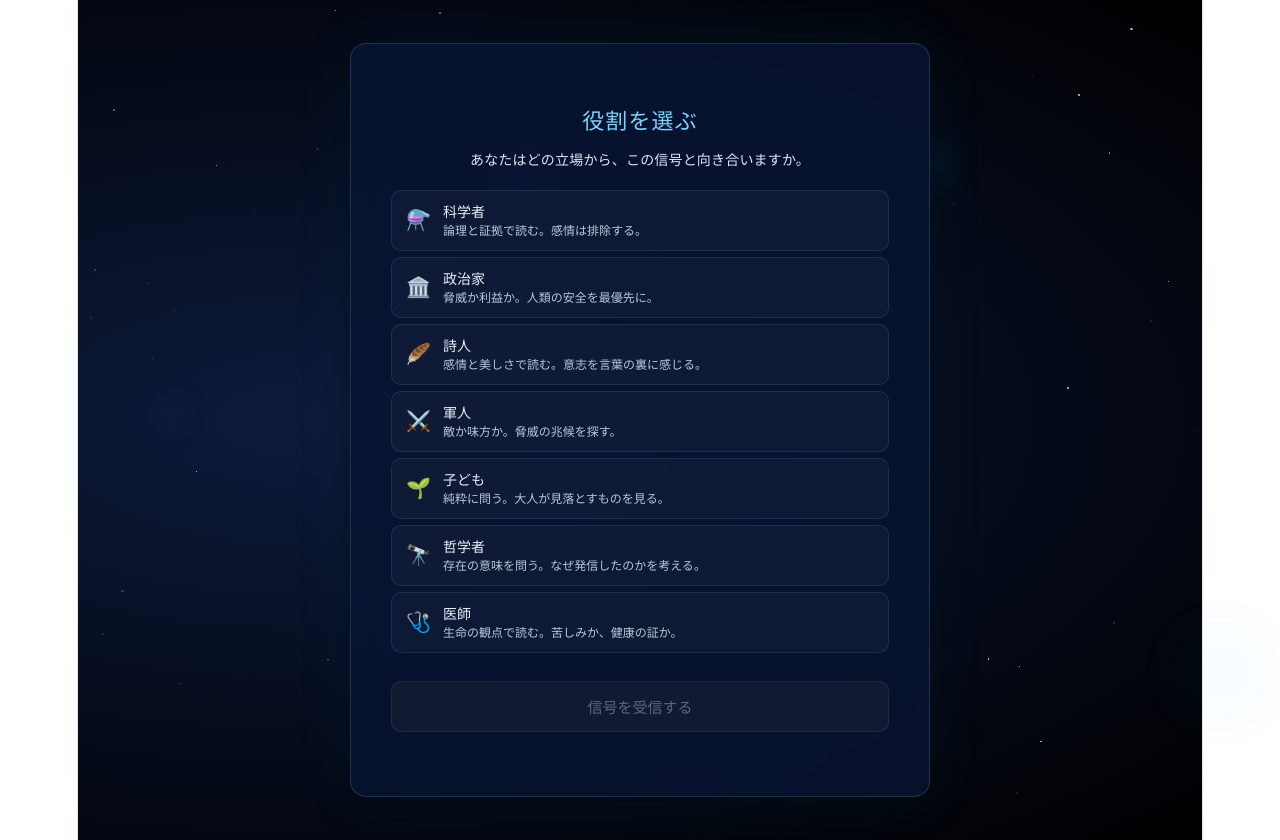
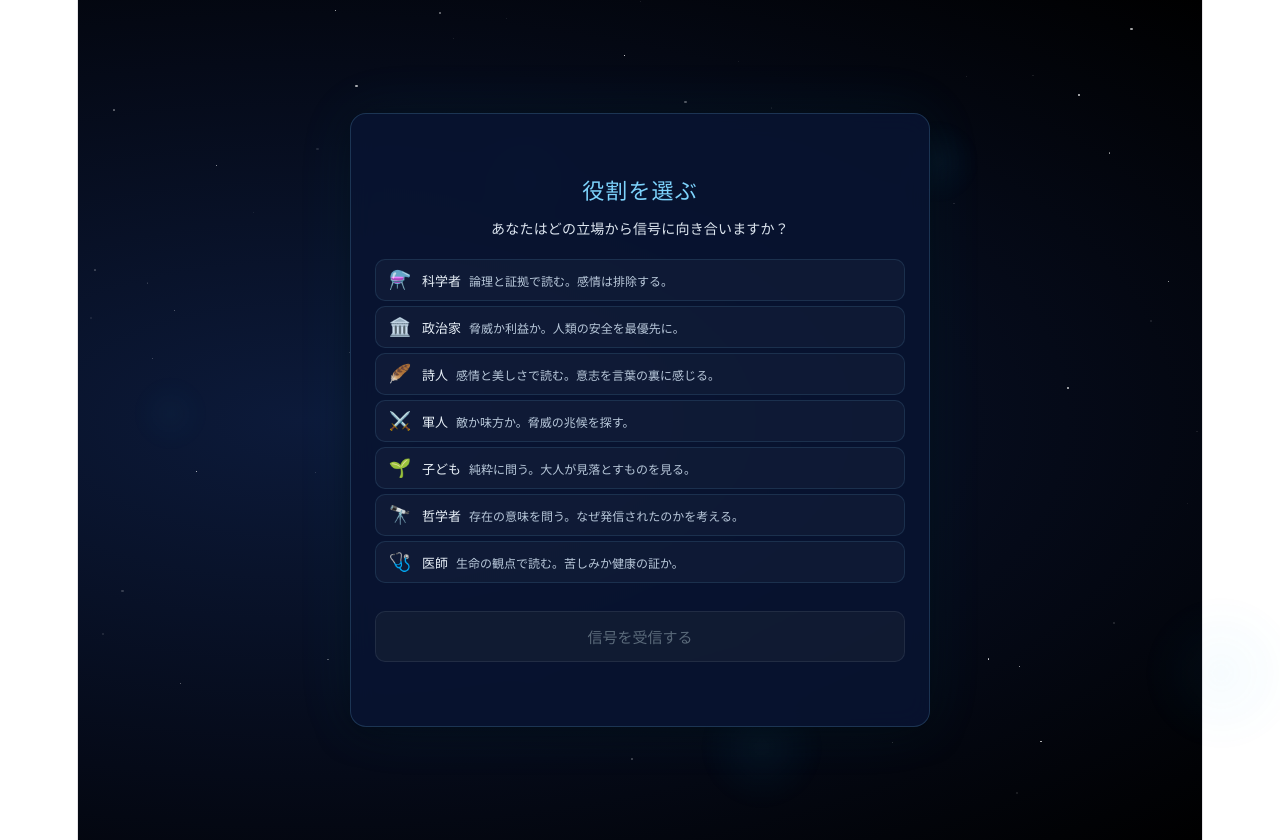
Before and after one commit to frtksk/signal-game, a React (Vite) app: page / in a window 1280 px wide. Both pictures are taken after a click on the button "役割を選ぶ →". Built offline with nearby package versions, Linux system fonts and the light colour scheme.

Commit message:
Update App.jsx

```diff
--- a/src/App.jsx
+++ b/src/App.jsx
@@ -14,13 +14,13 @@ const ALL_DECISIONS = [
 
 // ===== ROLES =====
 const ROLES = [
-  { id:"scientist",  name:"科学者",  icon:"⚗️",  filter:"論理と証拠で読む。感情は排除する。",       allowed:["respond","silence","decode","mimic","warn"],          forbidden:["welcome","ignore","destroy"],      forbiddenReason:"感情的・非論理的な選択は取れない" },
-  { id:"politician", name:"政治家",  icon:"🏛️",  filter:"脅威か利益か。人類の安全を最優先に。",     allowed:["silence","warn","ignore","respond","welcome","destroy"],forbidden:["decode","mimic"],                  forbiddenReason:"意味不明な行動は政治的リスクが高すぎる" },
+  { id:"scientist",  name:"科学者",  icon:"⚗️",  filter:"論理と証拠で読む。感情は排除する。",         allowed:["respond","silence","decode","mimic","warn"],          forbidden:["welcome","ignore","destroy"],      forbiddenReason:"感情的・非論理的な選択は取れない" },
+  { id:"politician", name:"政治家",  icon:"🏛️",  filter:"脅威か利益か。人類の安全を最優先に。",       allowed:["silence","warn","ignore","respond","welcome","destroy"],forbidden:["decode","mimic"],                  forbiddenReason:"意味不明な行動は政治的リスクが高すぎる" },
   { id:"poet",       name:"詩人",    icon:"🪶",   filter:"感情と美しさで読む。意志を言葉の裏に感じる。", allowed:["respond","decode","welcome","silence","mimic"],      forbidden:["destroy","warn","ignore"],         forbiddenReason:"美しい可能性を封じることはできない" },
-  { id:"soldier",    name:"軍人",    icon:"⚔️",   filter:"敵か味方か。脅威の兆候を探す。",           allowed:["silence","warn","destroy","ignore","respond"],         forbidden:["welcome","decode","mimic"],        forbiddenReason:"未確認の脅威に友好的な態度は取れない" },
-  { id:"child",      name:"子ども",  icon:"🌱",   filter:"純粋に問う。大人が見落とすものを見る。",   allowed:["respond","welcome","decode","mimic","ignore"],         forbidden:["destroy","warn","silence"],        forbiddenReason:"怖がって隠したり壊したりするのは嫌だ" },
-  { id:"philosopher",name:"哲学者",  icon:"🔭",   filter:"存在の意味を問う。なぜ発信したのかを考える。", allowed:["decode","silence","respond","ignore","welcome"],     forbidden:["destroy","warn","mimic"],          forbiddenReason:"軽率な行動は存在への冒涜になる" },
-  { id:"doctor",     name:"医師",    icon:"🩺",   filter:"生命の観点で読む。苦しみか、健康の証か。", allowed:["respond","welcome","decode","silence","warn"],         forbidden:["destroy","mimic","ignore"],        forbiddenReason:"生命の可能性を遮断・無視することはできない" },
+  { id:"soldier",    name:"軍人",    icon:"⚔️",   filter:"敵か味方か。脅威の兆候を探す。",             allowed:["silence","warn","destroy","ignore","respond"],         forbidden:["welcome","decode","mimic"],        forbiddenReason:"未確認の脅威に友好的な態度は取れない" },
+  { id:"child",      name:"子ども",  icon:"🌱",   filter:"純粋に問う。大人が見落とすものを見る。",     allowed:["respond","welcome","decode","mimic","ignore"],         forbidden:["destroy","warn","silence"],        forbiddenReason:"怖がって隠したり壊したりするのは嫌だ" },
+  { id:"philosopher",name:"哲学者",  icon:"🔭",   filter:"存在の意味を問う。なぜ発信されたのかを考える。", allowed:["decode","silence","respond","ignore","welcome"],   forbidden:["destroy","warn","mimic"],          forbiddenReason:"軽率な行動は存在への冒涜になる" },
+  { id:"doctor",     name:"医師",    icon:"🩺",   filter:"生命の観点で読む。苦しみか健康の証か。",     allowed:["respond","welcome","decode","silence","warn"],         forbidden:["destroy","mimic","ignore"],        forbiddenReason:"生命の可能性を遮断・無視することはできない" },
 ];
 
 // ===== SIGNAL CARD POOL =====
@@ -391,7 +391,7 @@ function RoleSelectScreen({selectedRole,setSelectedRole,onStart}){
   return (
     <div style={{...s.card,animation:"fadeIn .6s ease"}}>
       <h2 style={s.heading}>役割を選ぶ</h2>
-      <p style={{...s.body,marginBottom:16}}>あなたはどの立場から、この信号と向き合いますか。</p>
+      <p style={{...s.body,marginBottom:16}}>あなたはどの立場から信号に向き合いますか？</p>
       <div style={s.roleSelectGrid}>
         {ROLES.map(r=>{
           const selected = selectedRole===r.id;
@@ -400,7 +400,7 @@ function RoleSelectScreen({selectedRole,setSelectedRole,onStart}){
               style={selected?s.roleSelectCardActive:s.roleSelectCard}
               onClick={()=>setSelectedRole(r.id)}>
               <span style={s.roleSelectIcon}>{r.icon}</span>
-              <div style={{flex:1}}>
+              <div style={{flex:1,minWidth:0}}>
                 <span style={s.roleSelectName}>{r.name}</span>
                 <span style={selected?s.roleSelectFilterActive:s.roleSelectFilter}>{r.filter}</span>
               </div>
@@ -721,7 +721,7 @@ const s = {
   root:{minHeight:"100vh",background:"radial-gradient(ellipse at 20% 50%,#0c1a3a 0%,#050a18 60%,#000 100%)",display:"flex",alignItems:"center",justifyContent:"center",fontFamily:"'Georgia',serif",color:"#e2e8f0",padding:"20px",position:"relative",overflow:"hidden"},
   starField:{position:"fixed",inset:0,pointerEvents:"none",zIndex:0},
   container:{position:"relative",zIndex:1,width:"100%",maxWidth:580},
-  card:{background:"rgba(8,20,50,.88)",border:"1px solid rgba(125,211,252,.18)",borderRadius:16,padding:"64px 40px",backdropFilter:"blur(12px)",boxShadow:"0 0 60px rgba(14,165,233,.08),0 4px 32px rgba(0,0,0,.5)",animation:"signalPulse 6s ease-in-out infinite"},
+  card:{background:"rgba(8,20,50,.88)",border:"1px solid rgba(125,211,252,.18)",borderRadius:16,padding:"64px 24px",backdropFilter:"blur(12px)",boxShadow:"0 0 60px rgba(14,165,233,.08),0 4px 32px rgba(0,0,0,.5)",animation:"signalPulse 6s ease-in-out infinite"},
   signalSymbol:{fontSize:52,textAlign:"center",marginBottom:28,marginTop:16,animation:"symbolFloat 3s ease-in-out infinite",display:"block",letterSpacing:".05em"},
   title:{fontSize:44,letterSpacing:".45em",textAlign:"center",color:"#7dd3fc",margin:"0 0 32px",fontWeight:300,animation:"glow 3s ease-in-out infinite",textWrap:"balance",paddingLeft:".45em"},
   subtitle:{textAlign:"center",color:"#c8d8e8",fontSize:14,lineHeight:2.1,margin:"0 0 24px",textWrap:"balance",letterSpacing:".04em"},
@@ -740,14 +740,14 @@ const s = {
   rankRevealBtn:{width:"100%",padding:"14px",background:"rgba(167,139,250,.12)",border:"1px solid rgba(167,139,250,.45)",borderRadius:10,color:"#a78bfa",fontSize:15,letterSpacing:".05em",cursor:"pointer",marginTop:8},
   secondaryBtn:{width:"100%",padding:"12px",background:"transparent",border:"1px solid rgba(125,211,252,.25)",borderRadius:10,color:"#b8c8da",fontSize:14,cursor:"pointer",marginTop:12},
   roundBadge:{fontSize:11,letterSpacing:".15em",color:"#b8c8da",textTransform:"uppercase",marginBottom:12},
-  roleSelectGrid:{display:"flex",flexDirection:"column",gap:6,marginBottom:20},
-  roleSelectCard:{display:"flex",alignItems:"center",gap:12,padding:"10px 14px",borderRadius:10,cursor:"pointer",textAlign:"left",background:"rgba(255,255,255,.03)",border:"1px solid rgba(125,211,252,.12)",position:"relative"},
-  roleSelectCardActive:{display:"flex",alignItems:"center",gap:12,padding:"10px 14px",borderRadius:10,cursor:"pointer",textAlign:"left",background:"rgba(14,165,233,.12)",border:"1px solid rgba(125,211,252,.55)",position:"relative"},
-  roleSelectCardDisabled:{display:"flex",alignItems:"center",gap:12,padding:"10px 14px",borderRadius:10,cursor:"not-allowed",textAlign:"left",background:"rgba(255,255,255,.01)",border:"1px solid rgba(125,211,252,.05)",position:"relative",opacity:.35},
-  roleSelectIcon:{fontSize:20,flexShrink:0},
-  roleSelectName:{color:"#e8f0f8",fontSize:14,fontWeight:600,display:"block",marginBottom:1},
-  roleSelectFilter:{color:"#b8c8da",fontSize:12,lineHeight:1.5,display:"block",textWrap:"pretty"},
-  roleSelectFilterActive:{color:"#dde6f0",fontSize:12,lineHeight:1.5,display:"block",textWrap:"pretty"},
+  roleSelectGrid:{display:"flex",flexDirection:"column",gap:5,marginBottom:20},
+  roleSelectCard:{display:"flex",alignItems:"center",gap:10,padding:"9px 12px",borderRadius:10,cursor:"pointer",textAlign:"left",background:"rgba(255,255,255,.03)",border:"1px solid rgba(125,211,252,.12)",position:"relative"},
+  roleSelectCardActive:{display:"flex",alignItems:"center",gap:10,padding:"9px 12px",borderRadius:10,cursor:"pointer",textAlign:"left",background:"rgba(14,165,233,.12)",border:"1px solid rgba(125,211,252,.55)",position:"relative"},
+  roleSelectCardDisabled:{display:"flex",alignItems:"center",gap:10,padding:"9px 12px",borderRadius:10,cursor:"not-allowed",textAlign:"left",background:"rgba(255,255,255,.01)",border:"1px solid rgba(125,211,252,.05)",position:"relative",opacity:.35},
+  roleSelectIcon:{fontSize:18,flexShrink:0,width:24,textAlign:"center"},
+  roleSelectName:{color:"#e8f0f8",fontSize:13,fontWeight:600,display:"inline",marginRight:8},
+  roleSelectFilter:{color:"#b8c8da",fontSize:12,lineHeight:1.4,display:"inline",textWrap:"pretty"},
+  roleSelectFilterActive:{color:"#dde6f0",fontSize:12,lineHeight:1.4,display:"inline",textWrap:"pretty"},
   roleSelectForbidden:{color:"#8899aa",fontSize:11,display:"block",fontStyle:"italic"},
   roleCheck:{position:"absolute",top:12,right:14,color:"#34d399",fontSize:15,fontWeight:700},
   signalList:{display:"flex",flexDirection:"column",gap:12,marginBottom:24},
```
